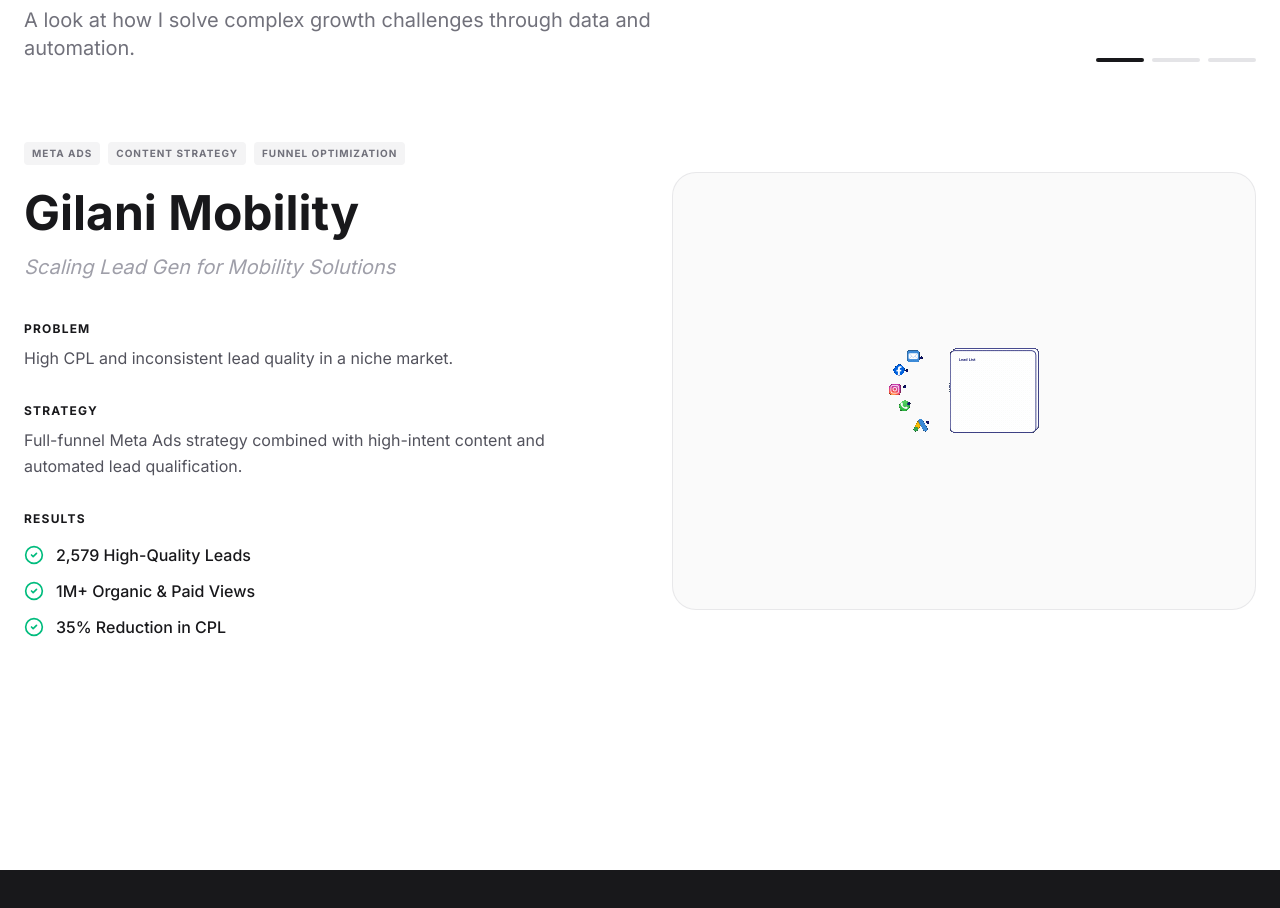
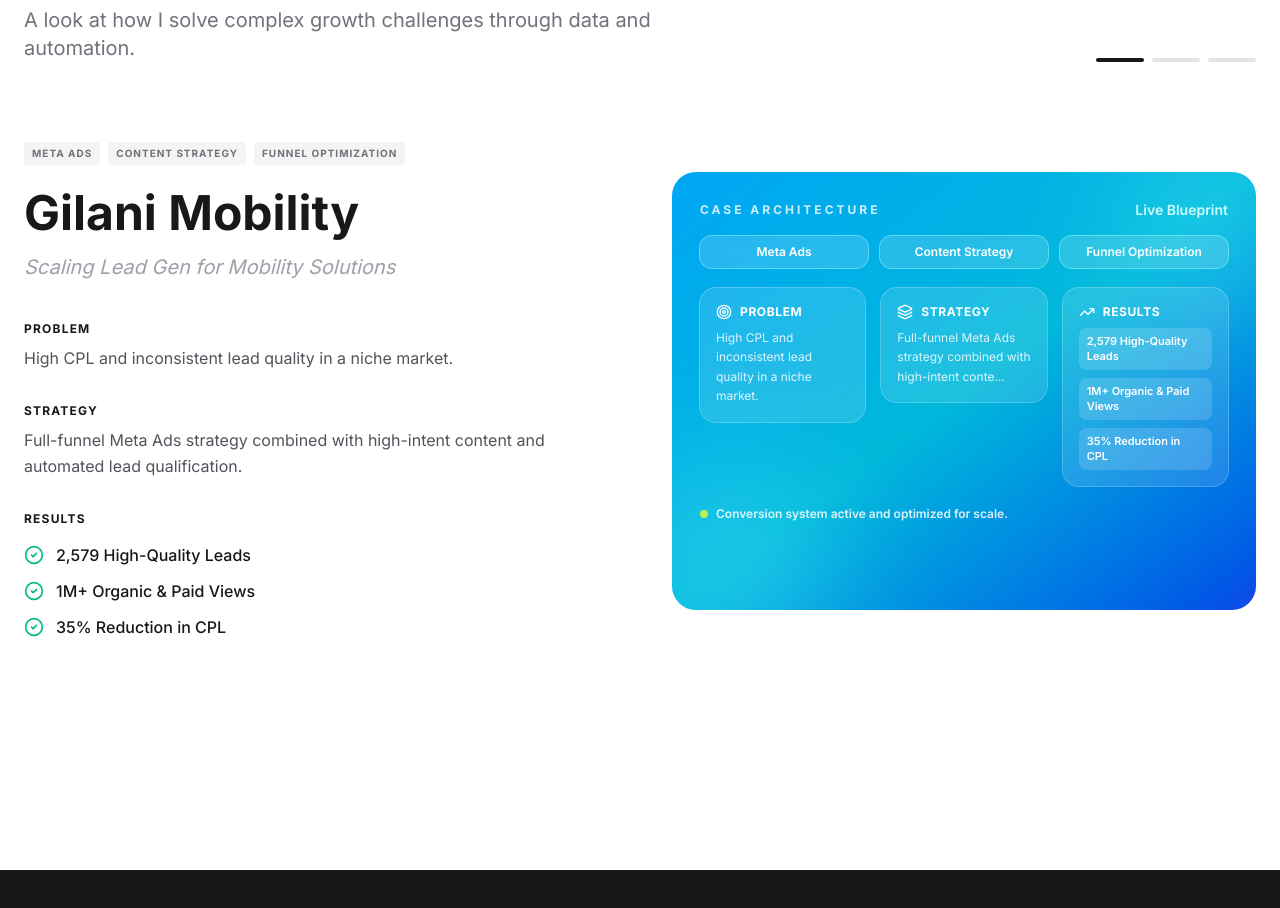
Before and after one commit to PaulAndre0809/Marketing-portfolio, a React (Vite) app: page / in a window 1280 px wide. Shown: the part 1320-2228 px from the top of the page. Built offline with nearby package versions, Linux system fonts and the light colour scheme.

Commit message:
Refactor case studies to remove media properties and add study themes for enhanced styling

```diff
--- a/src/App.tsx
+++ b/src/App.tsx
@@ -6,9 +6,6 @@
 import React, { useState, useEffect } from 'react';
 import { motion, AnimatePresence } from 'motion/react';
 import paulPort from '../paul_port.png';
-import workGif1 from '../a1.gif';
-import workGif2 from '../a2.gif';
-import workVideo4 from '../a4.webm';
 import {
   ArrowRight,
   BarChart3,
@@ -42,9 +39,7 @@ const caseStudies = [
     problem: 'High CPL and inconsistent lead quality in a niche market.',
     strategy: 'Full-funnel Meta Ads strategy combined with high-intent content and automated lead qualification.',
     results: ['2,579 High-Quality Leads', '1M+ Organic & Paid Views', '35% Reduction in CPL'],
-    tags: ['Meta Ads', 'Content Strategy', 'Funnel Optimization'],
-    media: workGif1,
-    mediaType: 'image'
+    tags: ['Meta Ads', 'Content Strategy', 'Funnel Optimization']
   },
   {
     id: 'we-aspire',
@@ -53,9 +48,7 @@ const caseStudies = [
     problem: 'Need for rapid scaling of lead volume while maintaining strict ROI targets.',
     strategy: 'Aggressive creative testing and audience segmentation across paid channels.',
     results: ['Consistent Month-over-Month Growth', 'Automated Lead Distribution', 'Enhanced Tracking Accuracy'],
-    tags: ['Performance Marketing', 'Lead Generation', 'Scaling'],
-    media: workGif2,
-    mediaType: 'image'
+    tags: ['Performance Marketing', 'Lead Generation', 'Scaling']
   },
   {
     id: 'automation',
@@ -64,11 +57,35 @@ const caseStudies = [
     problem: 'Manual lead handling causing delays and drop-offs in the sales pipeline.',
     strategy: 'Integrated ManyChat, HubSpot, and Zapier to build a self-optimizing lead ecosystem.',
     results: ['Zero Manual Data Entry', 'Instant Lead Response Time', 'Real-time Pipeline Tracking'],
-    tags: ['ManyChat', 'CRM', 'Automation'],
-    media: workVideo4,
-    mediaType: 'video'
+    tags: ['ManyChat', 'CRM', 'Automation']
   }
 ];
+
+const studyThemes: Record<string, {
+  gradient: string;
+  glow: string;
+  ring: string;
+  accent: string;
+}> = {
+  gilani: {
+    gradient: 'from-sky-500 via-cyan-500 to-blue-700',
+    glow: 'bg-cyan-300/40',
+    ring: 'ring-cyan-200/60',
+    accent: 'text-cyan-100'
+  },
+  'we-aspire': {
+    gradient: 'from-emerald-500 via-teal-500 to-lime-600',
+    glow: 'bg-emerald-300/40',
+    ring: 'ring-emerald-200/60',
+    accent: 'text-emerald-100'
+  },
+  automation: {
+    gradient: 'from-violet-500 via-fuchsia-500 to-rose-600',
+    glow: 'bg-violet-300/40',
+    ring: 'ring-violet-200/60',
+    accent: 'text-violet-100'
+  }
+};
 
 const processSteps = [
   {
@@ -121,6 +138,10 @@ const testimonials = [
 export default function App() {
   const [activeCaseStudy, setActiveCaseStudy] = useState(0);
   const activeStudy = caseStudies[activeCaseStudy];
+  const activeTheme = studyThemes[activeStudy.id] ?? studyThemes.gilani;
+
+  const summarize = (text: string, maxChars: number) =>
+    text.length > maxChars ? `${text.slice(0, maxChars - 1)}...` : text;
 
   return (
     <div className="min-h-screen overflow-x-hidden bg-white text-zinc-900 font-sans selection:bg-zinc-900 selection:text-white">
@@ -320,24 +341,60 @@ export default function App() {
                   </div>
 
                   <div className="order-1 lg:order-2">
-                    <div className="group aspect-[4/3] rounded-3xl overflow-hidden relative border border-zinc-200/80 bg-zinc-50">
-                      <div className={`flex h-full w-full items-center justify-center ${activeStudy.mediaType === 'video' ? 'p-2 sm:p-3 lg:p-4' : 'p-5 sm:p-8 lg:p-10'}`}>
-                        {activeStudy.mediaType === 'video' ? (
-                          <video
-                            src={activeStudy.media}
-                            className="max-h-full w-auto max-w-[98%] object-contain transition-transform duration-500 group-hover:scale-[1.02]"
-                            autoPlay
-                            loop
-                            muted
-                            playsInline
-                          />
-                        ) : (
-                          <img
-                            src={activeStudy.media}
-                            alt={activeStudy.title}
-                            className="max-h-full w-auto max-w-[88%] object-contain transition-transform duration-500 group-hover:scale-[1.02]"
-                          />
-                        )}
+                    <div className={`aspect-[4/3] rounded-3xl overflow-hidden relative bg-gradient-to-br ${activeTheme.gradient}`}>
+                      <div className={`absolute -top-10 -right-10 h-44 w-44 rounded-full blur-3xl ${activeTheme.glow}`} />
+                      <div className={`absolute -bottom-12 -left-10 h-48 w-48 rounded-full blur-3xl ${activeTheme.glow}`} />
+
+                      <div className="relative h-full p-5 sm:p-6 lg:p-7 text-white">
+                        <div className="flex items-center justify-between mb-4">
+                          <span className="text-[10px] sm:text-xs uppercase tracking-[0.25em] font-bold text-white/80">Case Architecture</span>
+                          <span className={`text-xs sm:text-sm font-semibold ${activeTheme.accent}`}>Live Blueprint</span>
+                        </div>
+
+                        <div className="grid grid-cols-3 gap-2 sm:gap-3 text-[10px] sm:text-xs mb-5">
+                          {activeStudy.tags.map((tag) => (
+                            <div key={tag} className={`rounded-xl bg-white/15 backdrop-blur-sm ring-1 ${activeTheme.ring} px-2 py-2 text-center font-semibold`}>
+                              {tag}
+                            </div>
+                          ))}
+                        </div>
+
+                        <div className="grid grid-cols-3 gap-3 sm:gap-4 items-start">
+                          <div className="rounded-2xl bg-white/12 ring-1 ring-white/30 p-3 sm:p-4">
+                            <div className="flex items-center gap-2 mb-2">
+                              <Target className="w-4 h-4" />
+                              <span className="text-[10px] sm:text-xs uppercase tracking-wider font-bold">Problem</span>
+                            </div>
+                            <p className="text-[11px] sm:text-xs text-white/85 leading-relaxed">{summarize(activeStudy.problem, 62)}</p>
+                          </div>
+
+                          <div className="rounded-2xl bg-white/12 ring-1 ring-white/30 p-3 sm:p-4">
+                            <div className="flex items-center gap-2 mb-2">
+                              <Layers className="w-4 h-4" />
+                              <span className="text-[10px] sm:text-xs uppercase tracking-wider font-bold">Strategy</span>
+                            </div>
+                            <p className="text-[11px] sm:text-xs text-white/85 leading-relaxed">{summarize(activeStudy.strategy, 62)}</p>
+                          </div>
+
+                          <div className="rounded-2xl bg-white/12 ring-1 ring-white/30 p-3 sm:p-4">
+                            <div className="flex items-center gap-2 mb-2">
+                              <TrendingUp className="w-4 h-4" />
+                              <span className="text-[10px] sm:text-xs uppercase tracking-wider font-bold">Results</span>
+                            </div>
+                            <div className="space-y-2">
+                              {activeStudy.results.map((result) => (
+                                <div key={result} className="rounded-lg bg-white/15 px-2 py-1.5 text-[10px] sm:text-[11px] font-semibold leading-snug">
+                                  {result}
+                                </div>
+                              ))}
+                            </div>
+                          </div>
+                        </div>
+
+                        <div className="mt-4 sm:mt-5 flex items-center gap-2 text-[10px] sm:text-xs font-semibold text-white/85">
+                          <span className="inline-block w-2 h-2 rounded-full bg-lime-300" />
+                          Conversion system active and optimized for scale.
+                        </div>
                       </div>
                     </div>
                   </div>
```
